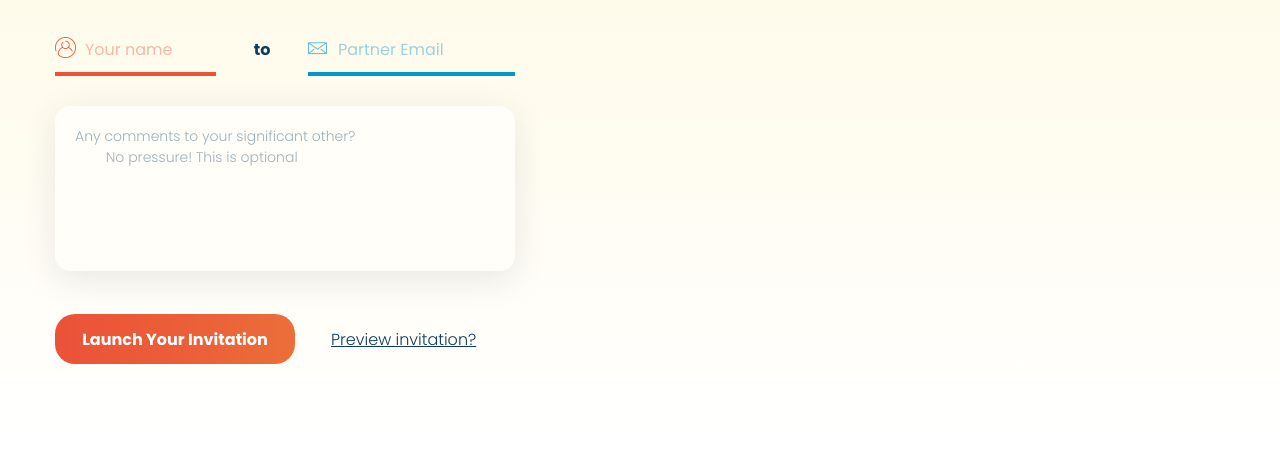
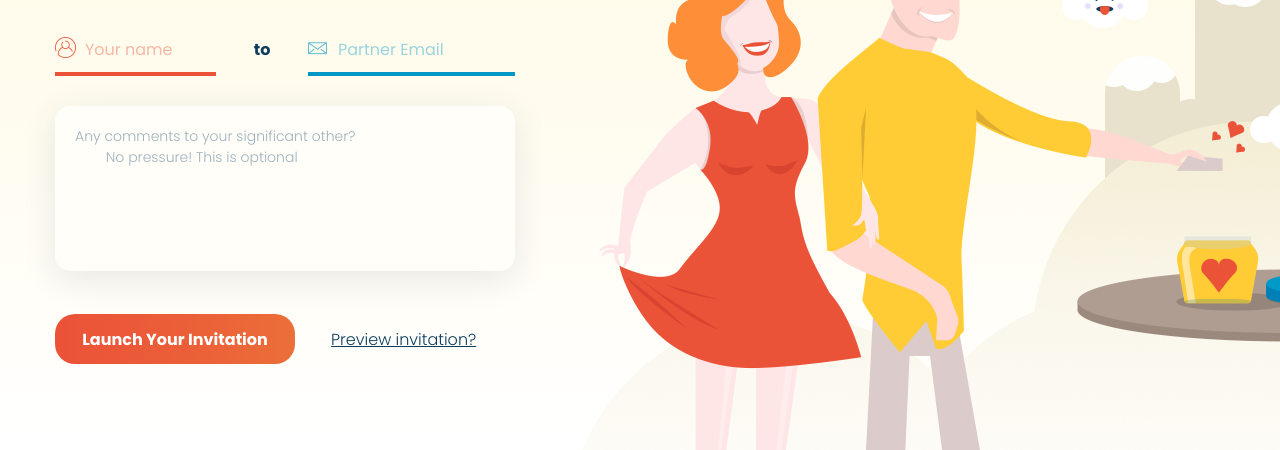
Before and after one commit to anvartdinovtimurlinux/OathJar, a plain HTML site: page index.html in a window 1280 px wide. Shown: the part 410-860 px from the top of the page. Drawn offline with Linux system fonts and the light colour scheme.

Commit message:
Update style.css

```diff
--- a/css/style.css
+++ b/css/style.css
@@ -46,12 +46,12 @@ body {
 
 .header::before {
   content: "";
-  /* position: absolute; */
+  position: absolute;
   width: 100%;
   height: 100%;
 
   background-image: url("../img/header.png");
-  background-position-x: calc((100vw - 1200px) / 2 + 100px);
+  background-position-x: calc((100vw - 1200px) / 2 + 500px);
   background-position-y: 100px;
   background-repeat: no-repeat;
 }
```
